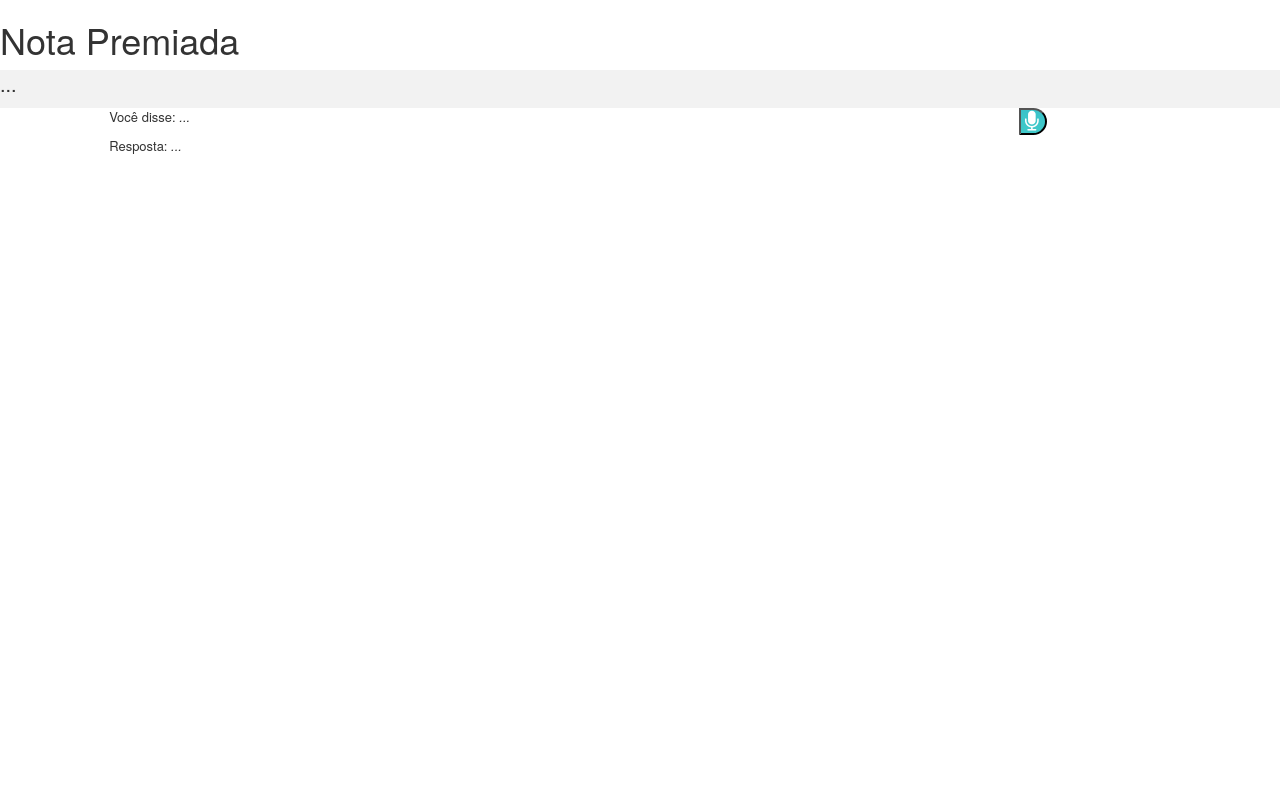
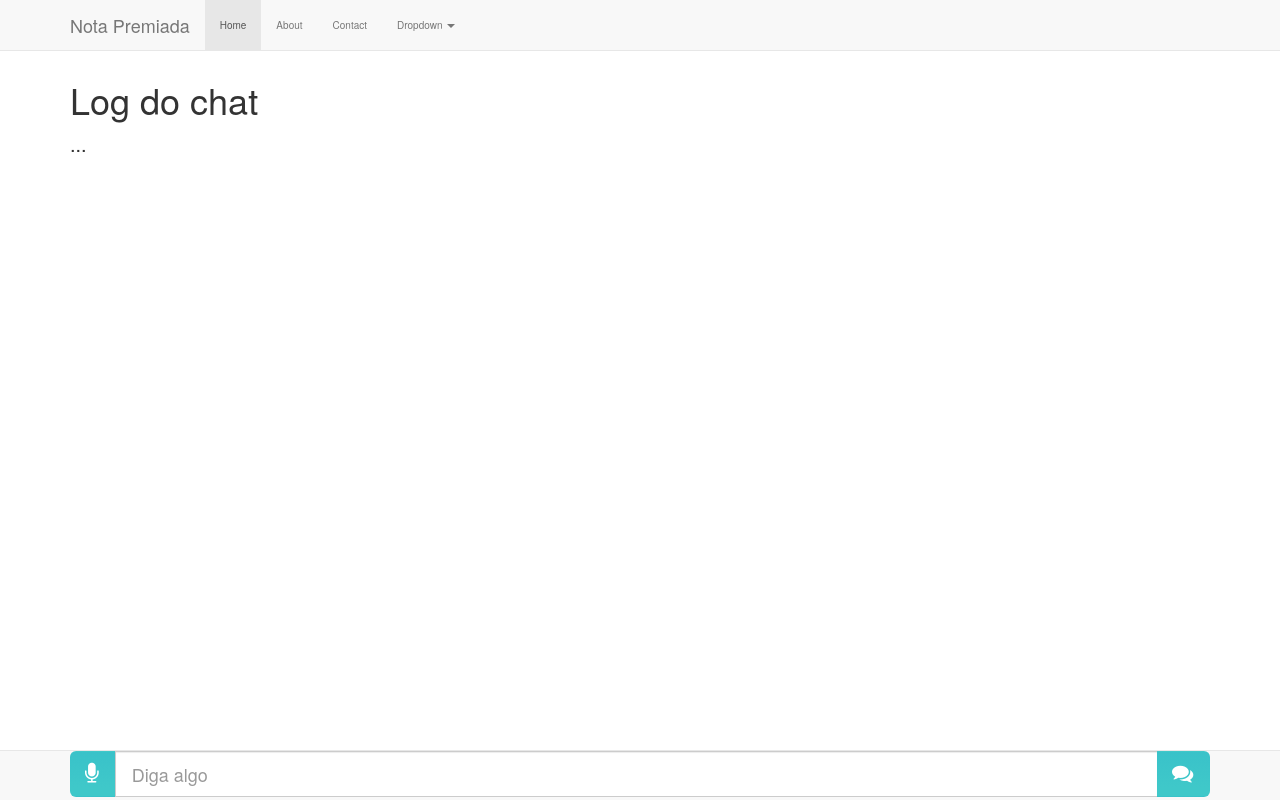
Before and after one commit to antonioaguiar/webchatbotspeech, a website: page views/index.html in a window 1280 px wide. Drawn offline with nearby package versions, Linux system fonts and the light colour scheme; files that its build step writes are made by us from their sources; no server answers; files whose address does not match are found by name.

Commit message:
Add files via upload

```diff
--- a/views/index.html
+++ b/views/index.html
@@ -1,9 +1,10 @@
 <!DOCTYPE html>
-<html lang="pt-BR">
+<html lang="en">
 
 <head>
   <meta charset="utf-8">
   <meta http-equiv="X-UA-Compatible" content="IE=edge,chrome=1">
+  <meta name="viewport" content="width=device-width, initial-scale=1">
 
   <title>Nota Premiada - Chatbot</title>
 
@@ -14,41 +15,89 @@
 
 <body>
 
-  <div class="content">
-    <h1>Nota Premiada</h1>
 
-    <div class="row">
-      <div class="col-xs-12 col-sm-12" id="log">
+  <nav class="navbar navbar-default navbar-fixed-top">
+    <div class="container">
+      <div class="navbar-header">
+        <button type="button" class="navbar-toggle collapsed" data-toggle="collapse" data-target="#navbar" aria-expanded="false"
+          aria-controls="navbar">
+          <span class="sr-only">Toggle navigation</span>
+          <span class="icon-bar"></span>
+          <span class="icon-bar"></span>
+          <span class="icon-bar"></span>
+        </button>
+        <a class="navbar-brand" href="#">Nota Premiada</a>
+      </div>
+      <div id="navbar" class="collapse navbar-collapse">
+        <ul class="nav navbar-nav">
+          <li class="active">
+            <a href="#">Home</a>
+          </li>
+          <li>
+            <a href="#about">About</a>
+          </li>
+          <li>
+            <a href="#contact">Contact</a>
+          </li>
+          <li class="dropdown">
+            <a href="#" class="dropdown-toggle" data-toggle="dropdown"
+             role="button" aria-haspopup="true" aria-expanded="false">Dropdown
+              <span class="caret"></span>
+            </a>
+            <ul class="dropdown-menu">
+              <li>
+                <a href="#">Action</a>
+              </li>
+              <li>
+                <a href="#">Another action</a>
+              </li>
+              <li>
+                <a href="#">Something else here</a>
+              </li>
+              <li role="separator" class="divider"></li>
+              <li class="dropdown-header">Nav header</li>
+              <li>
+                <a href="#">Separated link</a>
+              </li>
+              <li>
+                <a href="#">One more separated link</a>
+              </li>
+            </ul>
+          </li>
+        </ul>
+      </div>
+      <!--/.nav-collapse -->
+    </div>
+  </nav>
+
+
+  <div class="container">
+    <h1>Log do chat</h1>
     <p>
       <span class="output-log">...</span>
     </p>
   </div>
+
+
+  <!--footer class="footer"-->
+  <nav class="navbar navbar-default navbar-fixed-bottom">
+    <div class="container">
+      <div class="input-group input-group-lg">
+        <div class="input-group-btn">
+          <button class="btn buttonMic" type="button" id="btnmicrofone">
+            <i class="fa fa-microphone img-responsive"></i>
+          </button>
         </div>
-    <div class="row">
-      <div class="col-xs-12 col-sm-10 col-sm-offset-1" id="mensagemNova">
-
-        <div class="row">
-
-          <div class="col-xs-12 col-sm-10" id="mensagens">
-            <p>Você disse:
-              <em class="output-you">...</em>
-            </p>
-            <p>Resposta:
-              <em class="output-bot">...</em>
-            </p>
+        <input type="text" class="form-control output-you" id="mensagemInput" max="100" placeholder="Diga algo">
+        <div class="input-group-btn">
+          <button class="btn buttonEnter" type="button" id="btnEnter">
+            <i class="fa fa-comments img-responsive"></i>
+          </button>
         </div>
-
-          <div class="col-xs-12 col-sm-2">
-            <button class="buttonMic" id="btnmicrofone">
-              <i class="fa fa-microphone"></i>
-            </button>
       </div>
 
     </div>
-
-      </div>
-    </div>
-  </div>
+    <!--/footer-->
 
     <script src="jquery/dist/jquery.min.js"></script>
     <script src="bootstrap/dist/js/bootstrap.js"></script>
```
Lines whose indentation alone changed are shown as unchanged.
